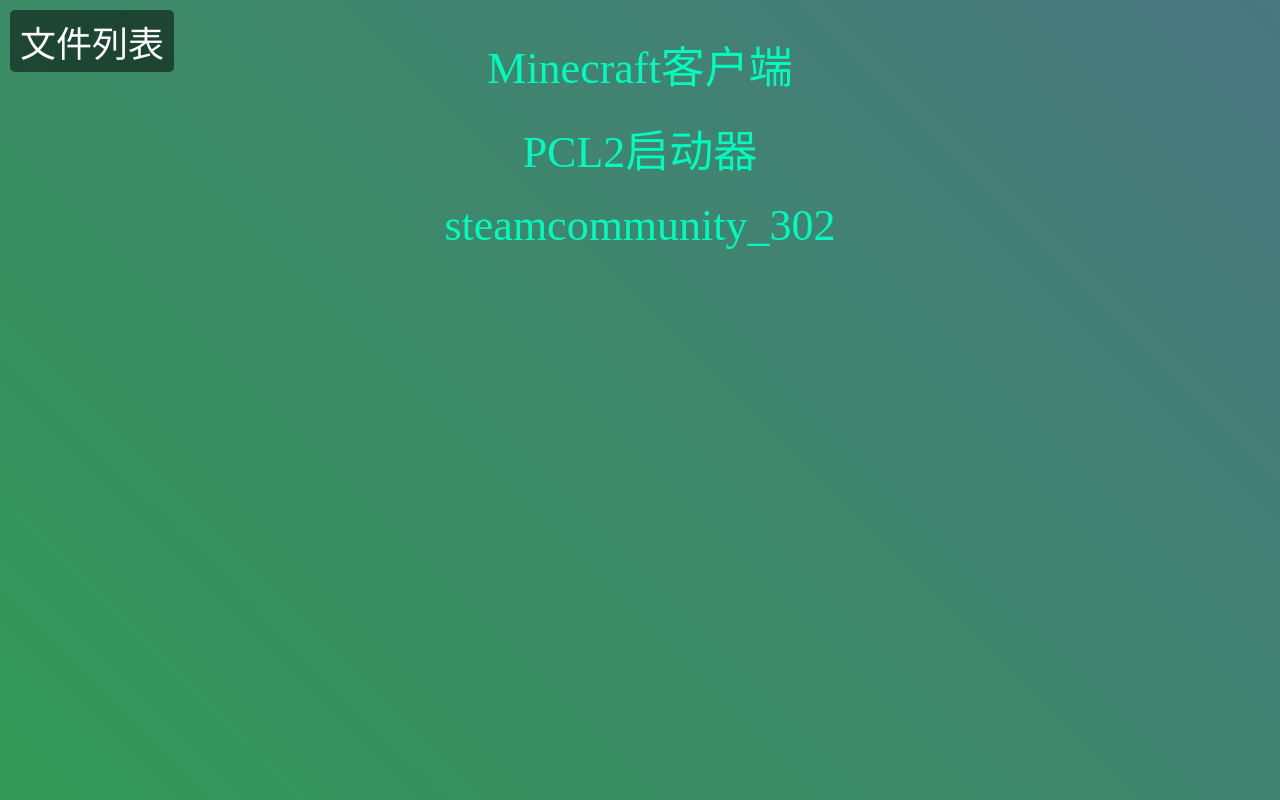
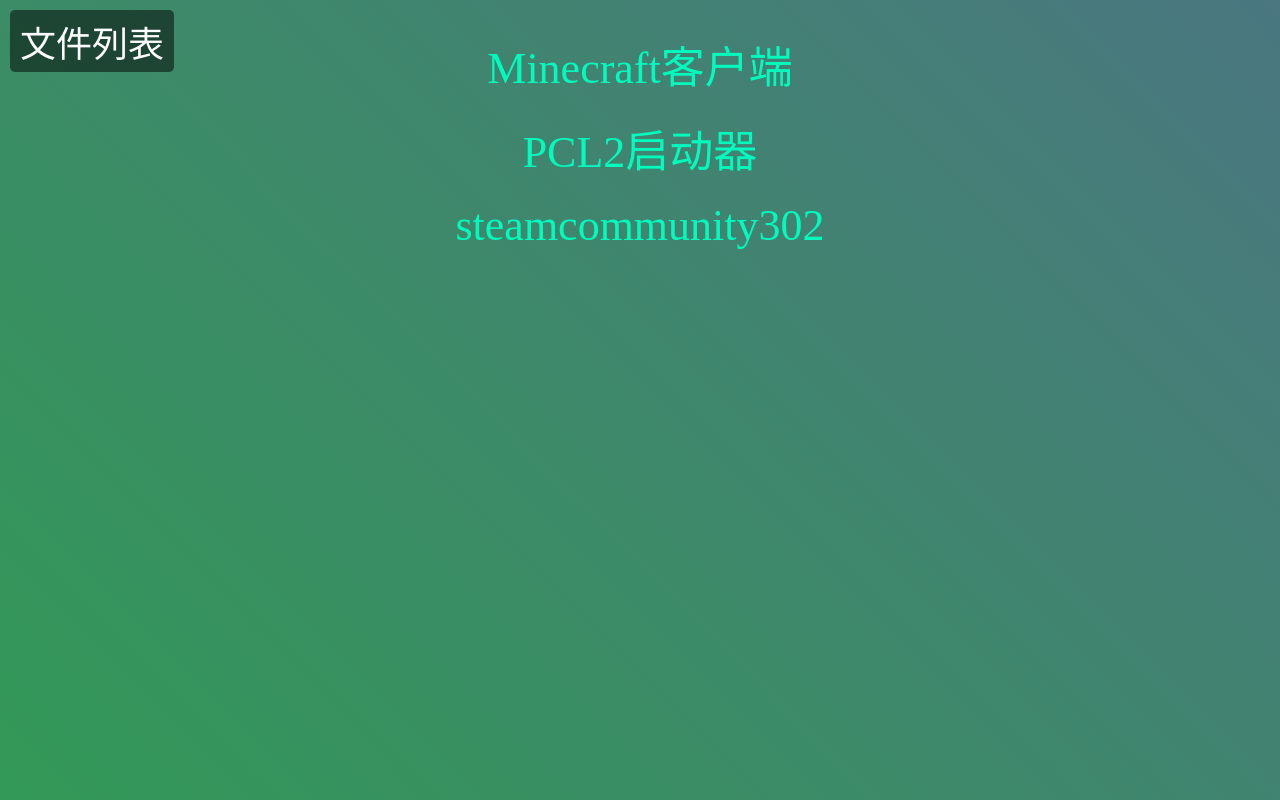
Before and after one commit to br574/br574.github.io, a plain HTML site: page index.html in a window 1280 px wide. Drawn offline with Linux system fonts and the light colour scheme.

Commit message:
Update index.html

```diff
--- a/index.html
+++ b/index.html
@@ -79,9 +79,9 @@
     <div class="fixed-top-left">文件列表</div>
     <!-- 添加更多内容以测试滚动 -->
     <div class="link-container">
-        <a href="https://github.com/br574/BR574.github.io/releases/download/e/Client.7z" class="centered-link">Minecraft客户端</a>
-        <a href="https://github.com/br574/BR574.github.io/releases/download/e/caaaaaa.exe" class="centered-link">PCL2启动器</a>
-        <a href="https://github.com/br574/BR574.github.io/releases/download/e/steamcommunity_302_V12.1.45.zip" class="centered-link">steamcommunity_302</a>
+        <a href="https://github.com/br574/br574.github.io/releases/download/Files/Client.7z" class="centered-link">Minecraft客户端</a>
+        <a href="https://github.com/br574/br574.github.io/releases/download/Files/L.exe" class="centered-link">PCL2启动器</a>
+        <a href="https://github.com/br574/br574.github.io/releases/download/Files/steamcommunity302.zip" class="centered-link">steamcommunity302</a>
         <!-- 可以继续添加更多链接或内容 -->
     </div>
     <!-- 为了测试滚动，我们添加了一个很大的div来占据额外空间 -->
```
